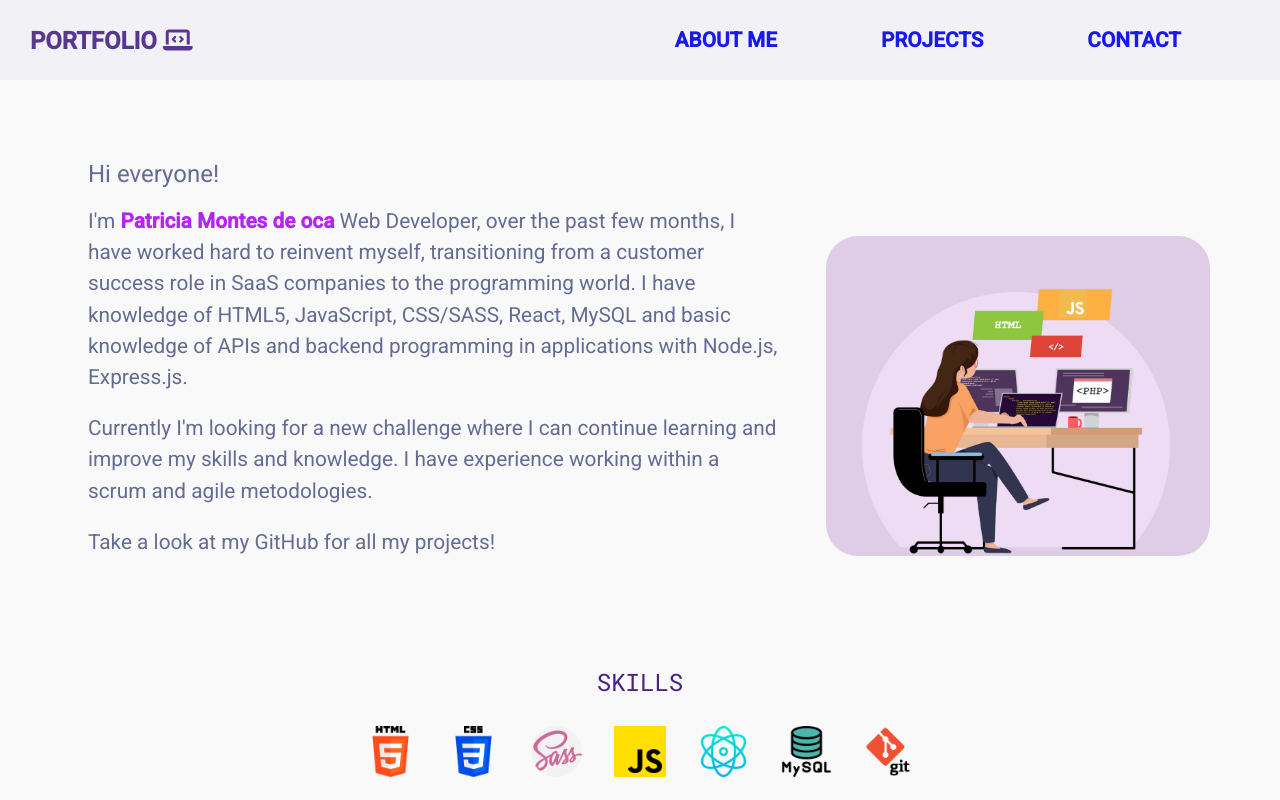
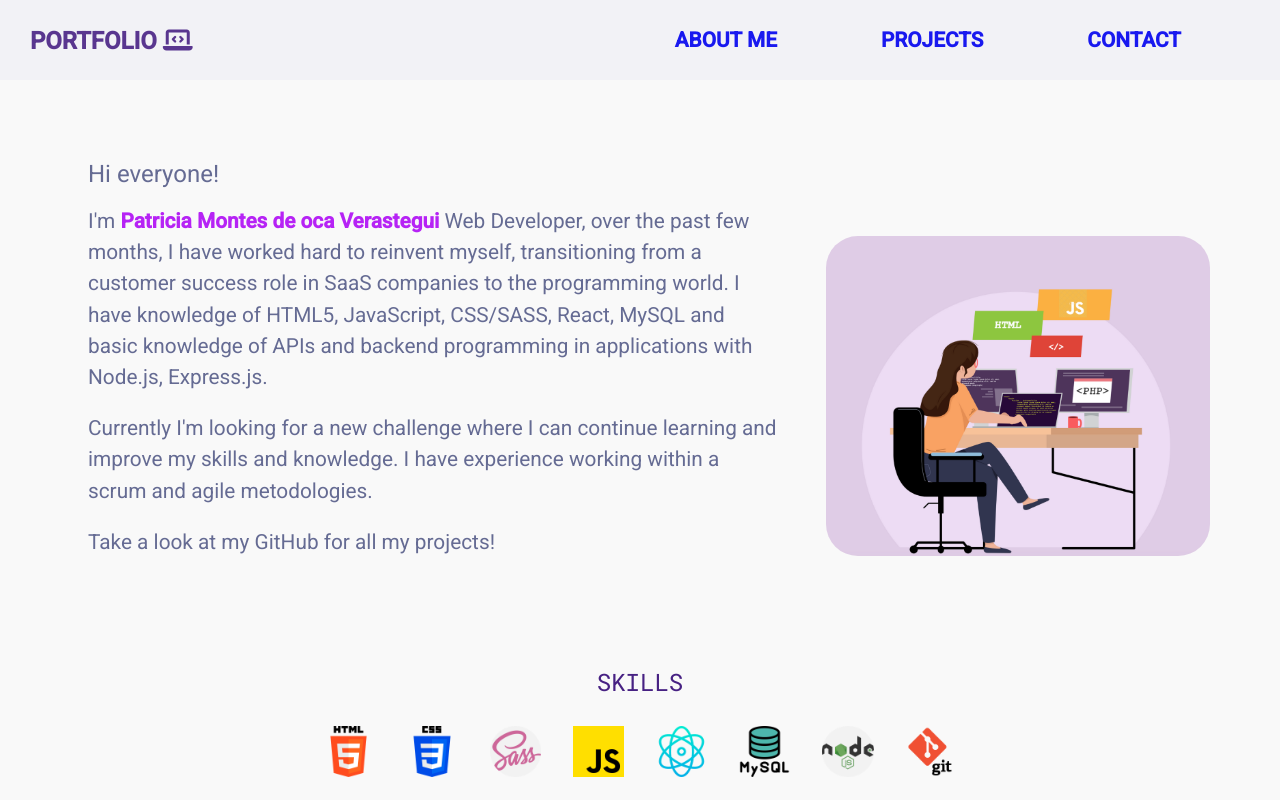
Before and after one commit to patriciabog/PortfolioPatricia, a React (Create React App) app: page /#/ in a window 1280 px wide. Shown: the top 800 px of the page. Built offline with nearby package versions, Linux system fonts and the light colour scheme.

Commit message:
add complete name

```diff
--- a/src/components/About.js
+++ b/src/components/About.js
@@ -7,6 +7,8 @@ import react from '../images/physics.png';
 import mysql from '../images/mysql.png';
 import git from '../images/git.png';
 import css from '../images/css-3.png';
+import nodejs from '../images/nodejs.png';
+
 
 function About() {
     return (
@@ -14,7 +16,7 @@ function About() {
         <h3 className='about__title'> Hi everyone! </h3>
         <div className='intro'>
            <p className='intro__parraf'>
-               <p className='intro__parraf__p'>I'm <span  className='intro__parraf__p__name'>Patricia Montes de oca</span> Web Developer, over the past few months, I have worked hard to reinvent myself, transitioning from a customer success role in SaaS companies to the programming world. I have knowledge of HTML5, JavaScript, CSS/SASS, React, MySQL and basic knowledge of APIs and backend programming in applications with Node.js, Express.js.</p>
+               <p className='intro__parraf__p'>I'm <span  className='intro__parraf__p__name'>Patricia Montes de oca Verastegui</span> Web Developer, over the past few months, I have worked hard to reinvent myself, transitioning from a customer success role in SaaS companies to the programming world. I have knowledge of HTML5, JavaScript, CSS/SASS, React, MySQL and basic knowledge of APIs and backend programming in applications with Node.js, Express.js.</p>
                <p className='intro__parraf__p'>Currently I'm looking for a new challenge where I can continue learning and improve my skills and knowledge. I have experience working within a scrum and agile metodologies.</p>
 
                <p className='intro__parraf__p'>Take a look at my GitHub for all my projects! </p>
@@ -31,6 +33,7 @@ function About() {
                 <li className='about__skills__list__img'><img className='about__skills__list__img__icon' src={js} alt="" /></li>
                 <li className='about__skills__list__img'><img className='about__skills__list__img__icon' src={react} alt="" /></li>
                 <li className='about__skills__list__img'><img className='about__skills__list__img__icon' src={mysql} alt="" /></li>
+                 <li className='about__skills__list__img'><img className='about__skills__list__img__icon' src={nodejs} alt="" /></li>
                  <li className='about__skills__list__img'><img className='about__skills__list__img__icon' src={git} alt="" /></li>
             </ul>
         </div>
```
